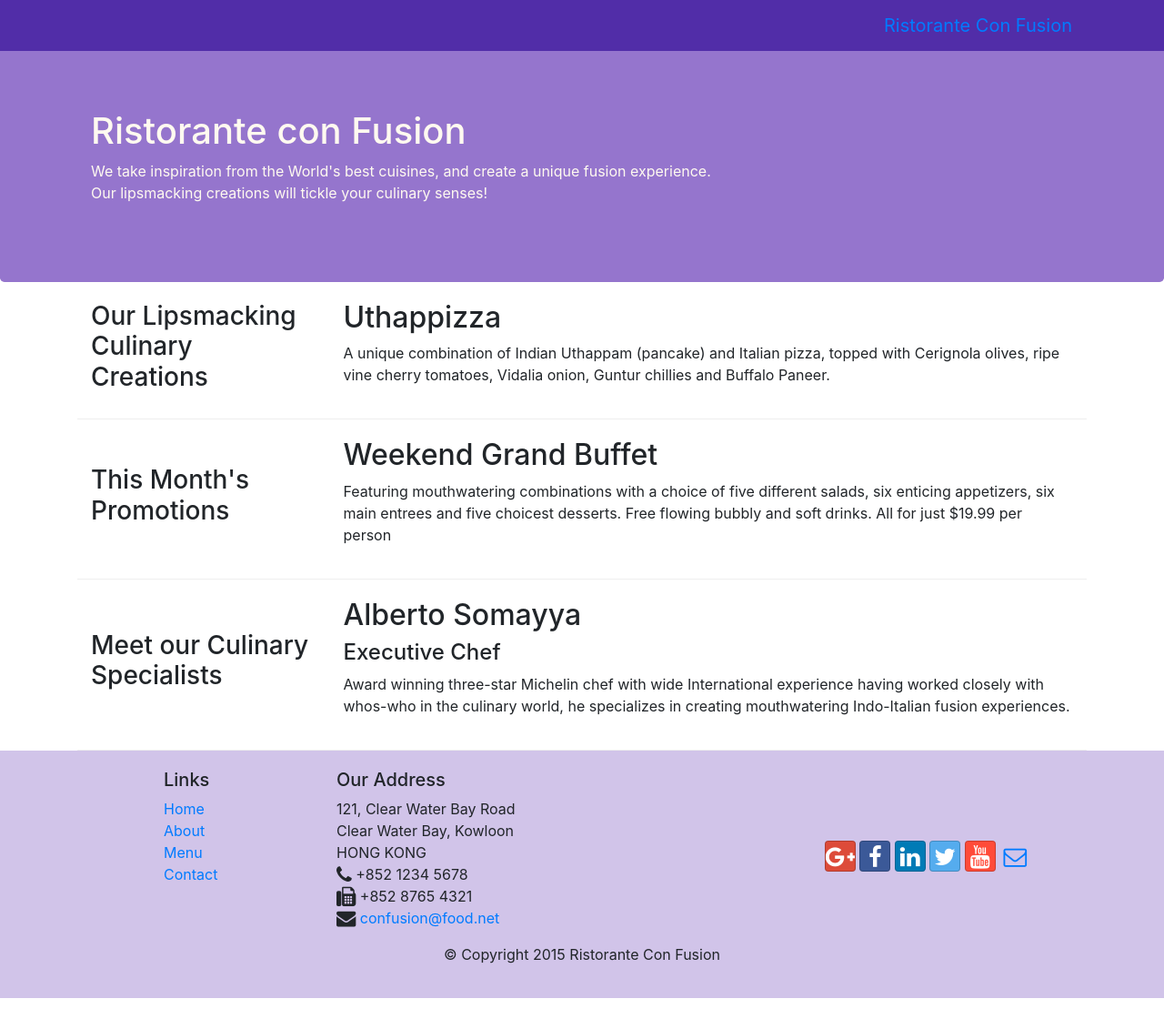
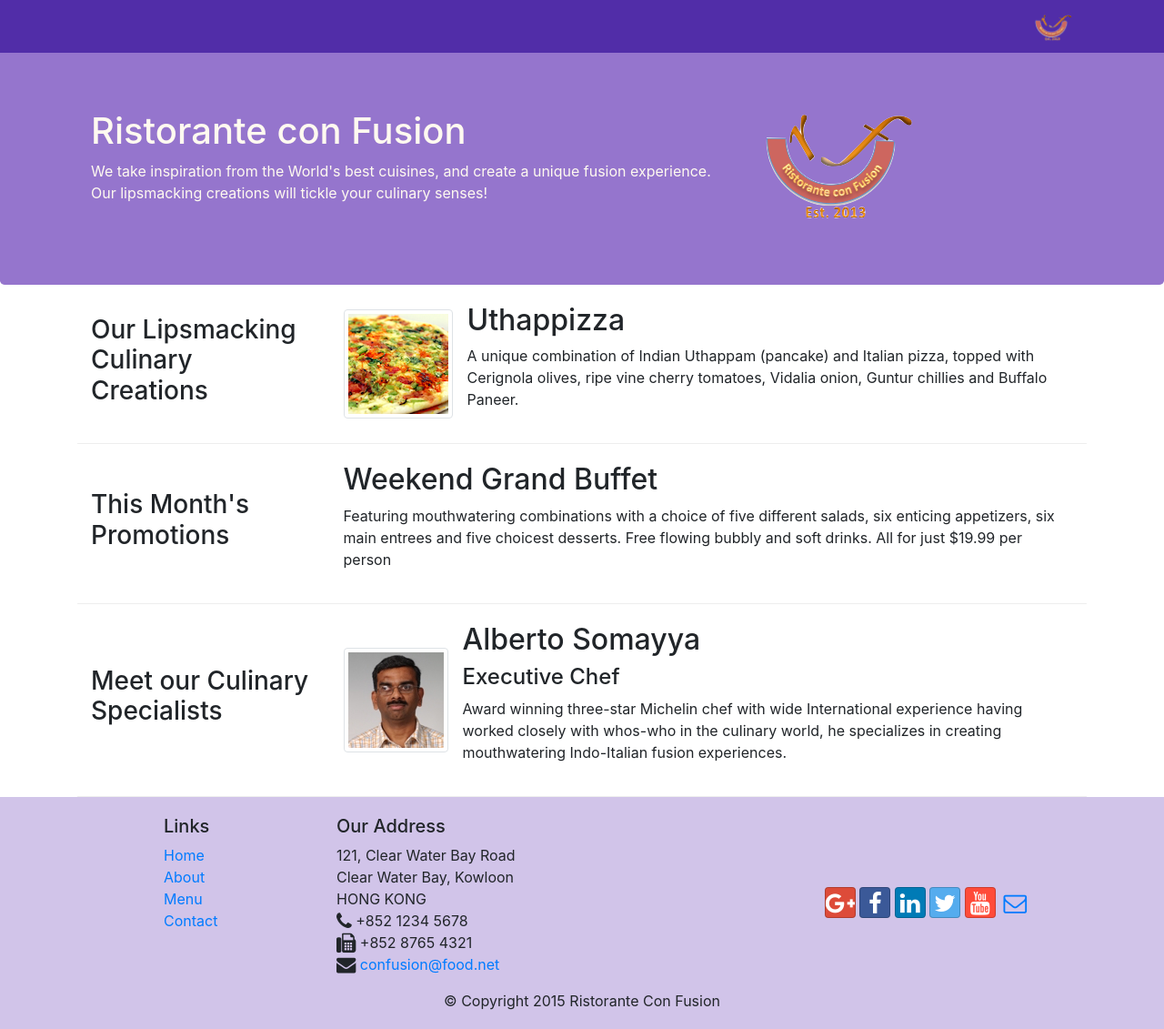
Before and after one commit to pavel-nesterov/bootstrap, a website: page index.html in a window 1280 px wide. Shown: the whole page at 91% size. Before the commit the page ends 1097 px from the top, so only its background shows below. Drawn offline with nearby package versions, Linux system fonts and the light colour scheme.

Commit message:
tables and cards

```diff
--- a/index.html
+++ b/index.html
@@ -21,7 +21,7 @@
             <button class="navbar-toggler" type="button" data-toggle="collapse" data-target="#Navbar">
                 <span class="navbar-toggler-icon"></span>
             </button>
-            <a class="navbar-brand" href="#">Ristorante Con Fusion</a>
+            <a class="navbar-brand" href="#"><img src="img/logo.png" height="30" width="41"></a>
             <div class="collapse navbar-collapse" ID="Navbar">
                 <ul class="navbar-nav">
                     <li class="nav-item active"><a class="nav-link" href="#"><span class="fa fa-home fa-lg"></span> Home</a></li>
@@ -40,7 +40,8 @@
                     <h1>Ristorante con Fusion</h1>
                     <p>We take inspiration from the World's best cuisines, and create a unique fusion experience. Our lipsmacking creations will tickle your culinary senses!</p>
                 </div>
-                <div class="col col-sm">
+                <div class="col col-sm align-self-center">
+                    <img src="img/logo.png" class="image-fluid">
                 </div>
             </div>
         </div>
@@ -52,8 +53,13 @@
                 <h3>Our Lipsmacking Culinary Creations</h3>
             </div>
             <div class="col-sm col-md flex-first">
-                <h2>Uthappizza</h2>
-                <p>A unique combination of Indian Uthappam (pancake) and Italian pizza, topped with Cerignola olives, ripe vine cherry tomatoes, Vidalia onion, Guntur chillies and Buffalo Paneer.</p>
+                <div class="media">
+                    <img src="img/uthappizza.png" alt="" class="d-flex mr-3 img-thumbnail align-self-center">
+                    <div class="media-body">
+                        <h2 class="mt-0">Uthappizza</h2>
+                        <p class="hidden-xs-down">A unique combination of Indian Uthappam (pancake) and Italian pizza, topped with Cerignola olives, ripe vine cherry tomatoes, Vidalia onion, Guntur chillies and Buffalo Paneer.</p>
+                    </div>
+                </div>
             </div>
         </div>
 
@@ -73,9 +79,14 @@
                 <h3>Meet our Culinary Specialists</h3>
             </div>
             <div class="col-sm col-md flex-first">
-                <h2>Alberto Somayya</h2>
-                <h4>Executive Chef</h4>
-                <p>Award winning three-star Michelin chef with wide International experience having worked closely with whos-who in the culinary world, he specializes in creating mouthwatering Indo-Italian fusion experiences. </p>
+                <div class="media">
+                    <img class="d-flex mr-3 img-thumbnail align-self-center" src="img/alberto.png" alt="Alberto">
+                    <div class="media-body">
+                        <h2>Alberto Somayya</h2>
+                        <h4>Executive Chef</h4>
+                        <p>Award winning three-star Michelin chef with wide International experience having worked closely with whos-who in the culinary world, he specializes in creating mouthwatering Indo-Italian fusion experiences. </p>
+                    </div>
+                </div>
             </div>
         </div>
     </div>
```
Also changed, not shown: aboutus.html (+30 -2 lines), contactus.html (+1 -1 lines), img/alberto.png (added), img/buffet.png (added), img/logo.png (added), img/uthappizza.png (added), 1 other file.
